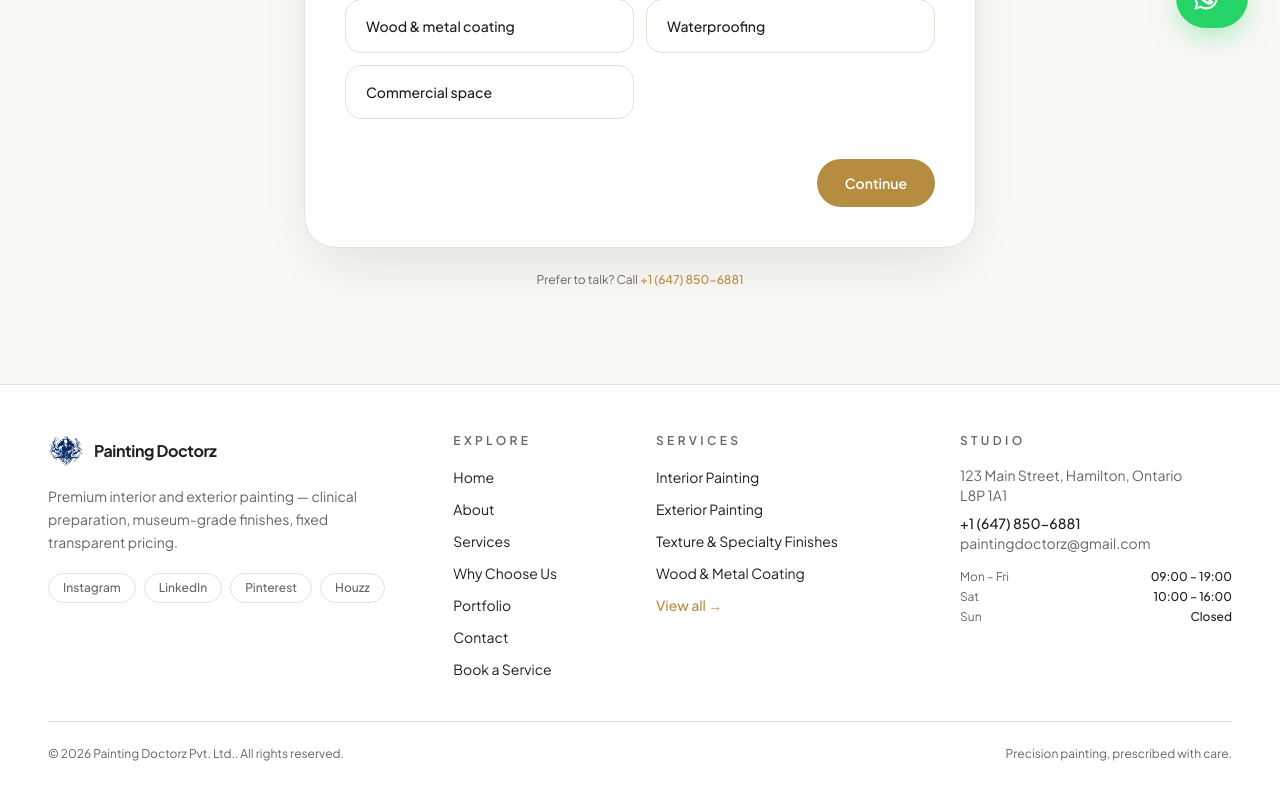
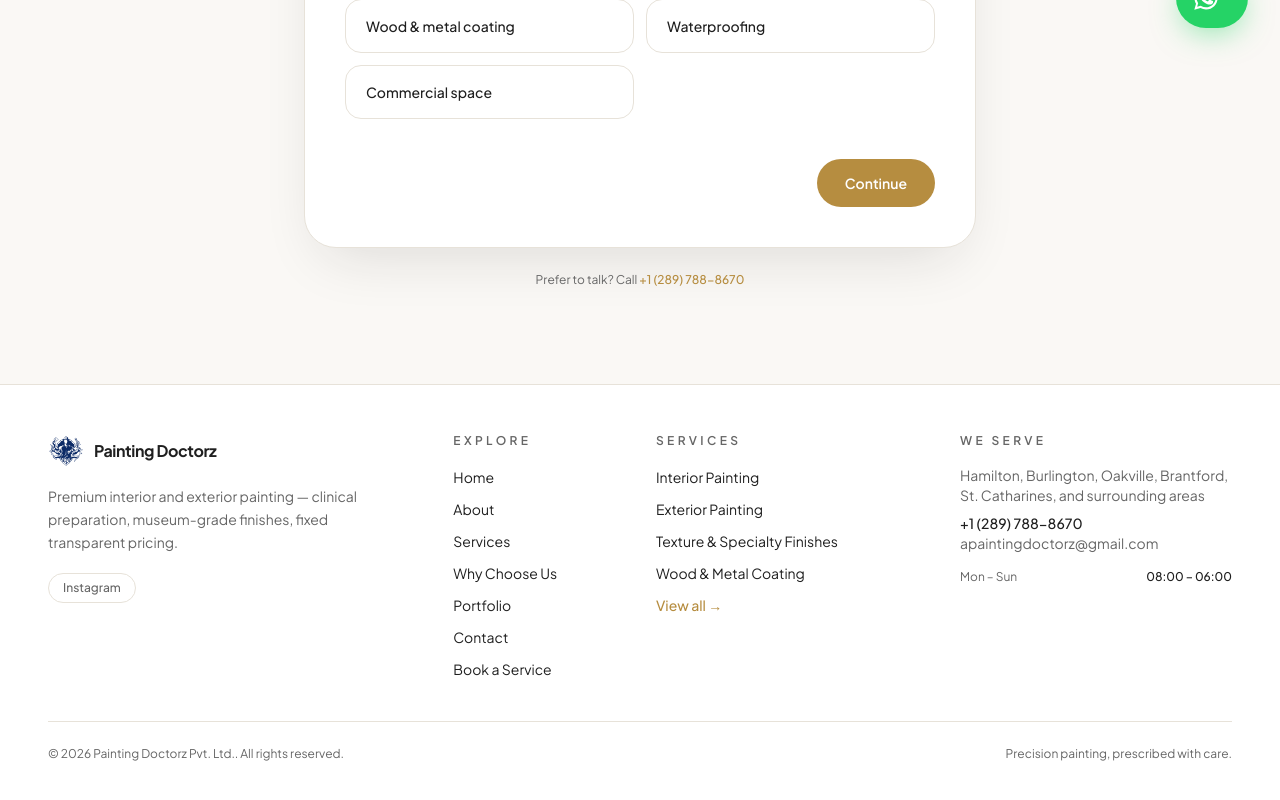
Before and after one commit to CodepaperAI/paintdoctorz, a Next.js app: page /book in a window 1280 px wide. Shown: the part 740-1540 px from the top of the page. Built offline with nearby package versions, Linux system fonts and the light colour scheme.

Commit message:
changed all the suggestion that are given by the client

```diff
--- a/components/layout/Footer.js
+++ b/components/layout/Footer.js
@@ -157,7 +157,7 @@ export default function Footer() {
           {/* Studio */}
           <div className="lg:col-span-3">
             <h3 className="text-xs font-semibold uppercase tracking-luxe text-light-subtext dark:text-dark-subtext">
-              Studio
+             We Serve
             </h3>
 
             <address className="mt-4 space-y-2 text-sm not-italic text-light-subtext dark:text-dark-subtext">
--- a/data/siteData.js
+++ b/data/siteData.js
@@ -8,15 +8,15 @@ export const company = {
   foundedYear: 2009,
   description:
     "Painting Doctorz is a premium residential and commercial painting studio delivering clinical precision, museum-grade finishes, and a white-glove client experience across interior and exterior projects.",
-  email: "paintingdoctorz@gmail.com",
- phoneDisplay: "+1 (647) 850-6881",
-  phoneHref: "+16478506881",
-  whatsappHref: "+16478506881",
+  email: "apaintingdoctorz@gmail.com",
+ phoneDisplay: "+1 (289) 788-8670",
+  phoneHref: "+12897888670",
+  whatsappHref: "+12897888670",
  address: {
-  street: "123 Main Street", // Replace with your actual business address
-  city: "Hamilton",
-  region: "Ontario",
-  postalCode: "L8P 1A1", // Replace with your actual postal code
+  street: "Hamilton", // Replace with your actual business address
+  city: "Burlington",
+  region: "Oakville, Brantford,",
+  postalCode: "St. Catharines, and surrounding areas", // Replace with your actual postal code
   country: "CA",
   countryName: "Canada",
 },
@@ -32,9 +32,9 @@ export const company = {
 
 export const socials = [
   { label: "Instagram", href: "https://instagram.com/paintingdoctorz" },
-  { label: "LinkedIn", href: "https://linkedin.com/company/paintingdoctorz" },
-  { label: "Pinterest", href: "https://pinterest.com/paintingdoctorz" },
-  { label: "Houzz", href: "https://houzz.com/pro/paintingdoctorz" },
+  // { label: "LinkedIn", href: "https://linkedin.com/company/paintingdoctorz" },
+  // { label: "Pinterest", href: "https://pinterest.com/paintingdoctorz" },
+  // { label: "Houzz", href: "https://houzz.com/pro/paintingdoctorz" },
 ];
 
 export const navLinks = [
@@ -77,13 +77,13 @@ export const navLinks = [
 ];
 
 export const businessHours = [
-  { day: "Monday", open: "09:00", close: "19:00" },
-  { day: "Tuesday", open: "09:00", close: "19:00" },
-  { day: "Wednesday", open: "09:00", close: "19:00" },
-  { day: "Thursday", open: "09:00", close: "19:00" },
-  { day: "Friday", open: "09:00", close: "19:00" },
-  { day: "Saturday", open: "10:00", close: "16:00" },
-  { day: "Sunday", open: null, close: null },
+  { day: "Monday", open: "08:00", close: "06:00" },
+  { day: "Tuesday",  open: "08:00", close: "06:00" },
+  { day: "Wednesday", open: "08:00", close: "06:00" },
+  { day: "Thursday", open: "08:00", close: "06:00" },
+  { day: "Friday", open: "08:00", close: "06:00" },
+  { day: "Saturday",  open: "08:00", close: "06:00" },
+  { day: "Sunday",  open: "08:00", close: "06:00" },
 ];
 
 export const services = [
@@ -461,41 +461,41 @@ export const transformations = [
     id: "living-room",
     label: "Interior",
     title: "Living Room",
-    caption: "Full interior repaint in warm neutrals — completed in 6 days.",
+    caption: "Tired beige walls reimagined in a warm, contemporary palette.",
     before:
-      "https://images.unsplash.com/photo-1503174971373-b1f69850bded?auto=format&fit=crop&w=1400&q=80",
+      "https://images.unsplash.com/photo-1493809842364-78817add7ffb?auto=format&fit=crop&w=1400&q=80",
     after:
-      "https://images.unsplash.com/photo-1600210492486-724fe5c67fb0?auto=format&fit=crop&w=1400&q=80",
+      "https://images.unsplash.com/photo-1618221195710-dd6b41faaea6?auto=format&fit=crop&w=1400&q=80",
   },
   {
     id: "bedroom",
     label: "Interior",
     title: "Bedroom Suite",
-    caption: "Low-VOC matte walls with hand-finished trim and joinery.",
+    caption: "Flat white walls transformed with a deep, moody accent tone.",
     before:
       "https://images.unsplash.com/photo-1505693416388-ac5ce068fe85?auto=format&fit=crop&w=1400&q=80",
     after:
       "https://images.unsplash.com/photo-1616594039964-ae9021a400a0?auto=format&fit=crop&w=1400&q=80",
   },
   {
+    id: "dining",
+    label: "Interior",
+    title: "Dining Space",
+    caption: "A dated dining room brought to life with a rich feature wall.",
+    before:
+      "https://images.unsplash.com/photo-1615874959474-d609969a20ed?auto=format&fit=crop&w=1400&q=80",
+    after:
+      "https://images.unsplash.com/photo-1600607687920-4e2a09cf159d?auto=format&fit=crop&w=1400&q=80",
+  },
+  {
     id: "facade",
     label: "Exterior",
-    title: "House Façade",
-    caption: "Crack repair, priming, and an elastomeric weather-shield system.",
-    before:
-      "https://images.unsplash.com/photo-1518780664697-55e3ad937233?auto=format&fit=crop&w=1400&q=80",
-    after:
-      "https://images.unsplash.com/photo-1600596542815-ffad4c1539a9?auto=format&fit=crop&w=1400&q=80",
-  },
-  {
-    id: "elevation",
-    label: "Exterior",
-    title: "Villa Elevation",
-    caption: "UV-stable elevation coating with a 10-year performance guarantee.",
+    title: "Home Exterior",
+    caption: "A weathered façade refreshed with a clean, modern colour scheme.",
     before:
       "https://images.unsplash.com/photo-1523217582562-09d0def993a6?auto=format&fit=crop&w=1400&q=80",
     after:
-      "https://images.unsplash.com/photo-1600607687939-ce8a6c25118c?auto=format&fit=crop&w=1400&q=80",
+      "https://images.unsplash.com/photo-1600585154340-be6161a56a0c?auto=format&fit=crop&w=1400&q=80",
   },
 ];
 export const testimonials = [
```
